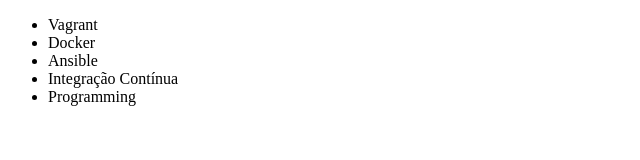
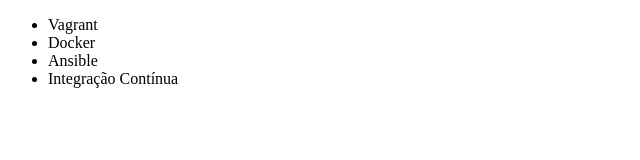
Before and after one commit to filipesaliba/alura-git, a plain HTML site: page index.html in a window 1280 px wide. Shown: the whole page, without its empty margins (0-640 px from the left). Drawn offline with Linux system fonts and the light colour scheme.

Commit message:
Removido curso Programming

```diff
--- a/index.html
+++ b/index.html
@@ -10,7 +10,6 @@
         <li>Docker</li>
         <li>Ansible</li>
         <li>Integração Contínua</li>
-        <li>Programming</li>
     </ul>
 </body>
 </html>
```
